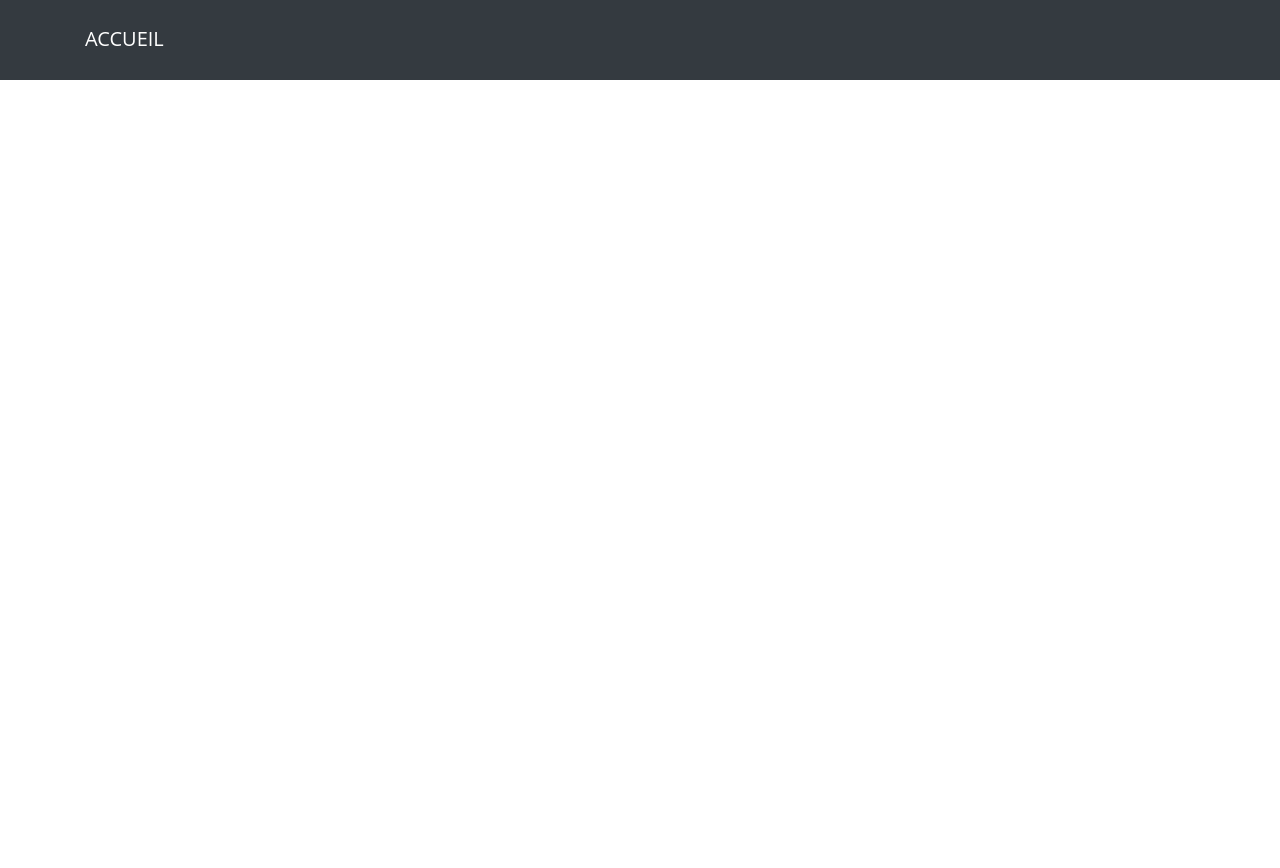
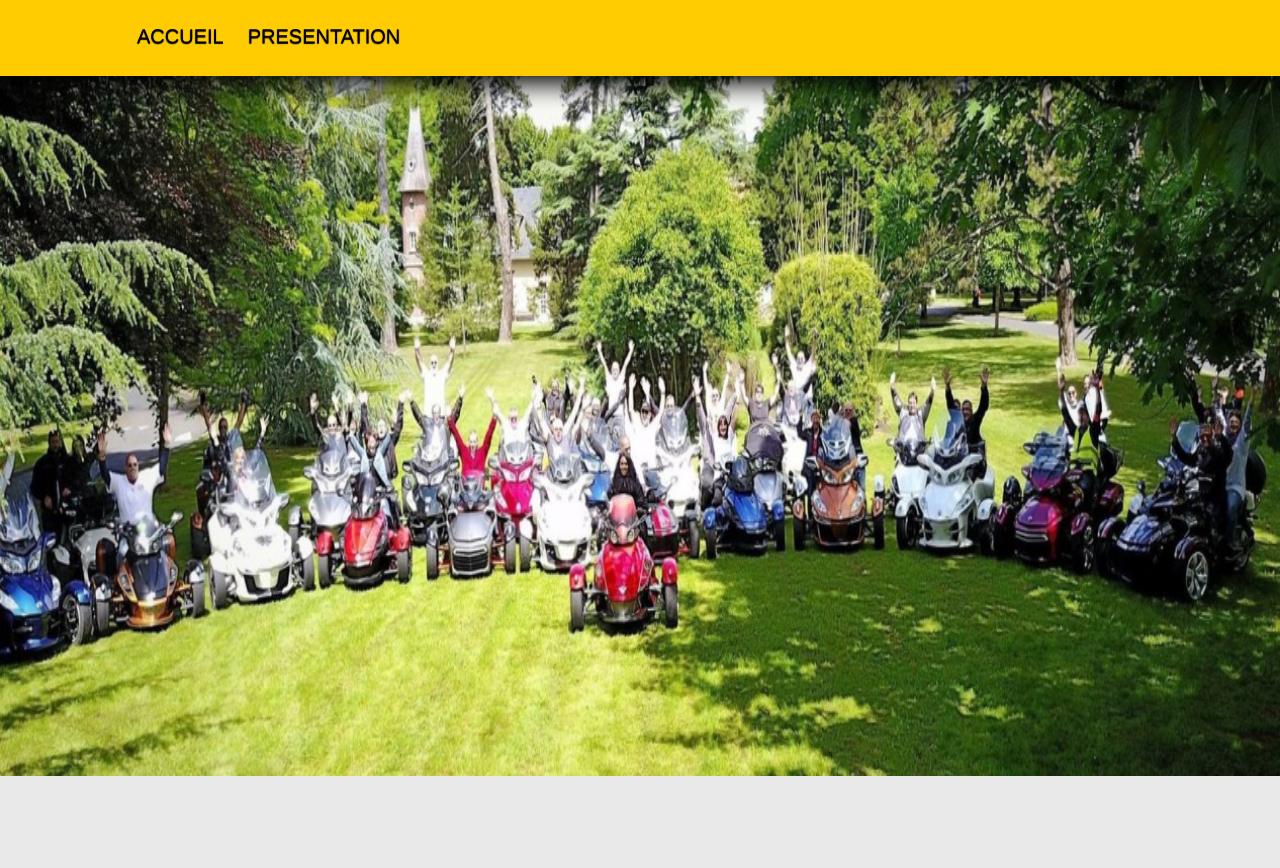
Before and after one commit to Drenore/PassionSpyderClub, a plain HTML site: page public/index.html in a window 1280 px wide. Shown: the part 64-932 px from the top of the page. Before the commit the page ends 800 px from the top, so only its background shows below. Drawn offline with nearby package versions, Linux system fonts and the light colour scheme.

Commit message:
ajout script pour bar nav

```diff
--- a/public/CSS/style.css
+++ b/public/CSS/style.css
@@ -3,21 +3,87 @@ body{
     margin: 0;
 
 }
+
 .bg-noir{
     background-color: black;
 }
+.headerFix{
+    height: 60px;
+}
+.navBox{
+
+
+}
 nav{
     height: 80px;
+
     align-items: center;
     justify-content: center;
+    width: 100%;
+    background-color: #FFCB01;
+    z-index: 8888;
+    box-shadow: 0px 8px 24px black;
+
+
 
 }
 nav a{
 
-    color: white;
+    color: black;
     text-decoration: none;
     text-transform: uppercase;
-    font-family: "Open Sans";
+    font-family: Helvetica, "Helvetica Neue", "Trebuchet MS", sans-serif;
     font-size: 20px;
+    margin: 2px;
+    padding: 15px 10px 15px 10px;
+    text-shadow: 0px 1px 1px black;
+
 
 }
+.site-nav{
+    display: inline;
+   text-align: left;
+   margin: auto;
+}
+.site-nav ul{
+    list-style-type: none;
+    display: flex;
+}
+.site-nav li{
+    margin-top: 25px;
+}
+.site-nav li:hover a:hover{
+    text-shadow: 0px 1px 1px black;
+    color: #FFCB01;
+    background-color: black;
+    text-decoration: none;
+    transition: all 0.5s;
+}
+
+.active{
+    background-color: FFCB01;
+    color: black;
+    text-decoration: none;
+    text-shadow: 0px 1px 1px black;
+
+}
+
+/* Image bannière */
+.startpage{
+    z-index: -2;
+
+}
+.imgPrinc{
+    width: 100%;
+    height: 700px;
+    position: relative;
+    z-index: -2;
+
+}
+.textImage{
+    position: absolute;
+    background-color: rgba(200, 200, 200, 0.4);
+    width: 100%;
+    height: 700px;
+    z-index: 2;
+}
--- a/public/index.html
+++ b/public/index.html
@@ -17,24 +17,60 @@
 
 </head>
 <body>
-    <header class="bg-noir">
+    <header class="bg-dark headerFix" id="bandeHaut">
         <div class="container">
             <div class="text-center p-3">
                 <img src="images/logoTopSpyder.png" alt="Passion Spyder Club Estima Association">
+
             </div>
         </div>
     </header>
-    <nav class="bg-dark">
+    <nav class="navBox" id="navBar">
         <div class="container">
             <div class="row">
-                <div class="col-md-2">
-                    <br>
-                    <a href="#"> Accueil </a>
+                <div class="site-nav col-md-12">
+                    <ul>
+                        <li ><a href="#" class="active">Accueil</a></li>
+                        <li><a href="#">Presentation</a></li>
+                    </ul>
+
                 </div>
             </div>
         </div>
-
     </nav>
 
+    <section class="startpage" id="section">
+        <img src="images/imagePrinc.jpg" class="imgPrinc" alt="Passion Spyder Club Estima Association">
+        <div class="textImage">
+
+        </div>
+
+    </section>
+    <script>
+       $(window).scroll(function () {
+    if ($(window).scrollTop() >= 50) {
+        $('#bandeHaut').css('display', 'none');
+        $('#navBar').css('position', 'fixed');
+        $('#navBar').css('top', '0');
+        $('#banner').css('margin-top', '170px');
+        $('#logoNavMobile').css('top', '20px');
+        $('#bannerMob').css('margin-top', '170px');
+        $('#section').css('margin-top', '160px');
+
+
+
+    } else {
+        $('#bandeHaut').css('display', 'block');
+        $('#navBar').css('position', 'static');
+        $('#navBar').css('top', '0');
+        $('#banner').css('margin-top', '0px');
+
+        $('#logoNavMobile').css('top', '60px');
+        $('#bannerMob').css('margin-top', '0px');
+        $('#section').css('margin-top', '0px');
+
+    }
+})
+    </script>
 </body>
 </html>
```
Also changed, not shown: public/images/imagePrinc.jpg (added).
